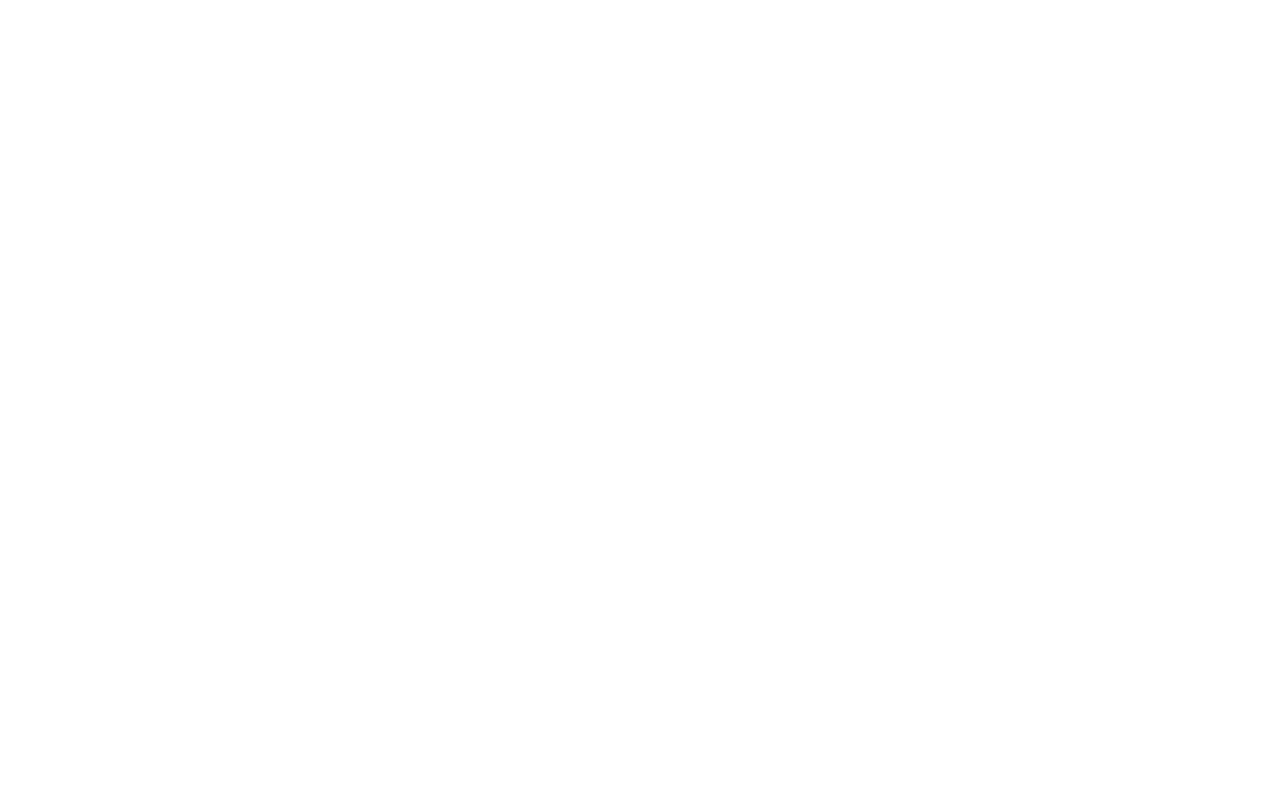
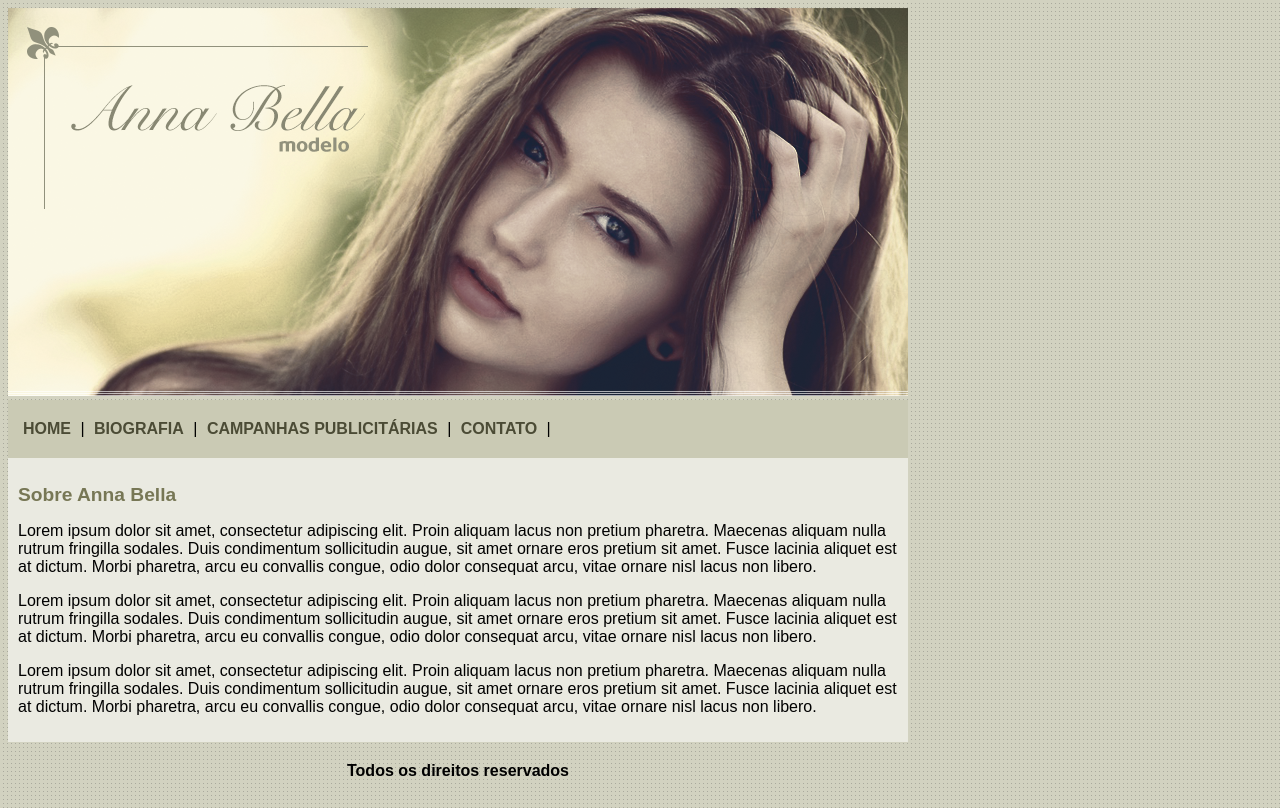
Before and after one commit to JonatasCaetano/curso-web-Anna-Bella, a plain HTML site: page index.html in a window 1280 px wide. Drawn offline with Linux system fonts and the light colour scheme.

Commit message:
Index page finished

```diff
--- a/estilo.css
+++ b/estilo.css
@@ -0,0 +1,38 @@
+body{
+	background: url("imagens/fundo.png");
+	font-family:  Arial, Verdana, Helvetica;
+}
+
+#principal {
+	width: 900px;
+}
+
+#menu {
+	background: #cacab4;
+	padding: 20px 10px;
+	text-transform: uppercase;
+
+}
+
+a {
+	text-decoration: none;
+	padding: 20px 5px;
+	font-weight: bold;
+	color: #4b4b35;
+}
+
+#conteudo {
+	background: #eaeae1;
+	padding: 10px;
+}
+
+h2{
+	color: #777755;
+	font-size: 1.2em;
+}
+
+#rotape{
+	text-align: center;
+	padding: 20px;
+	font-weight: bold;
+}
--- a/index.html
+++ b/index.html
@@ -4,8 +4,30 @@
 	<meta charset="utf-8">
 	<meta name="viewport" content="width=device-width, initial-scale=1">
 	<title>Anna Bella Oficial</title>
+	<link rel="stylesheet" type="text/css" href="estilo.css">
 </head>
 <body>
+	<div id="principal">
+		<div>
+			<img src="imagens/capa.png">
+		</div>
+		<div id="menu">
+			<a href="">home</a> |
+			<a href="">biografia</a> |
+			<a href="">campanhas publicitárias</a> |
+			<a href="">contato</a> |
+		</div>
+		<div id="conteudo">
+			<h2>Sobre Anna Bella</h2>
+			<p>Lorem ipsum dolor sit amet, consectetur adipiscing elit. Proin aliquam lacus non pretium pharetra. Maecenas aliquam nulla rutrum fringilla sodales. Duis condimentum sollicitudin augue, sit amet ornare eros pretium sit amet. Fusce lacinia aliquet est at dictum. Morbi pharetra, arcu eu convallis congue, odio dolor consequat arcu, vitae ornare nisl lacus non libero.</p>
 
+			<p>Lorem ipsum dolor sit amet, consectetur adipiscing elit. Proin aliquam lacus non pretium pharetra. Maecenas aliquam nulla rutrum fringilla sodales. Duis condimentum sollicitudin augue, sit amet ornare eros pretium sit amet. Fusce lacinia aliquet est at dictum. Morbi pharetra, arcu eu convallis congue, odio dolor consequat arcu, vitae ornare nisl lacus non libero.</p>
+
+			<p>Lorem ipsum dolor sit amet, consectetur adipiscing elit. Proin aliquam lacus non pretium pharetra. Maecenas aliquam nulla rutrum fringilla sodales. Duis condimentum sollicitudin augue, sit amet ornare eros pretium sit amet. Fusce lacinia aliquet est at dictum. Morbi pharetra, arcu eu convallis congue, odio dolor consequat arcu, vitae ornare nisl lacus non libero.</p>
+		</div>
+		<div id="rotape">
+			Todos os direitos reservados
+		</div>
+	</div>
 </body>
 </html>
```
